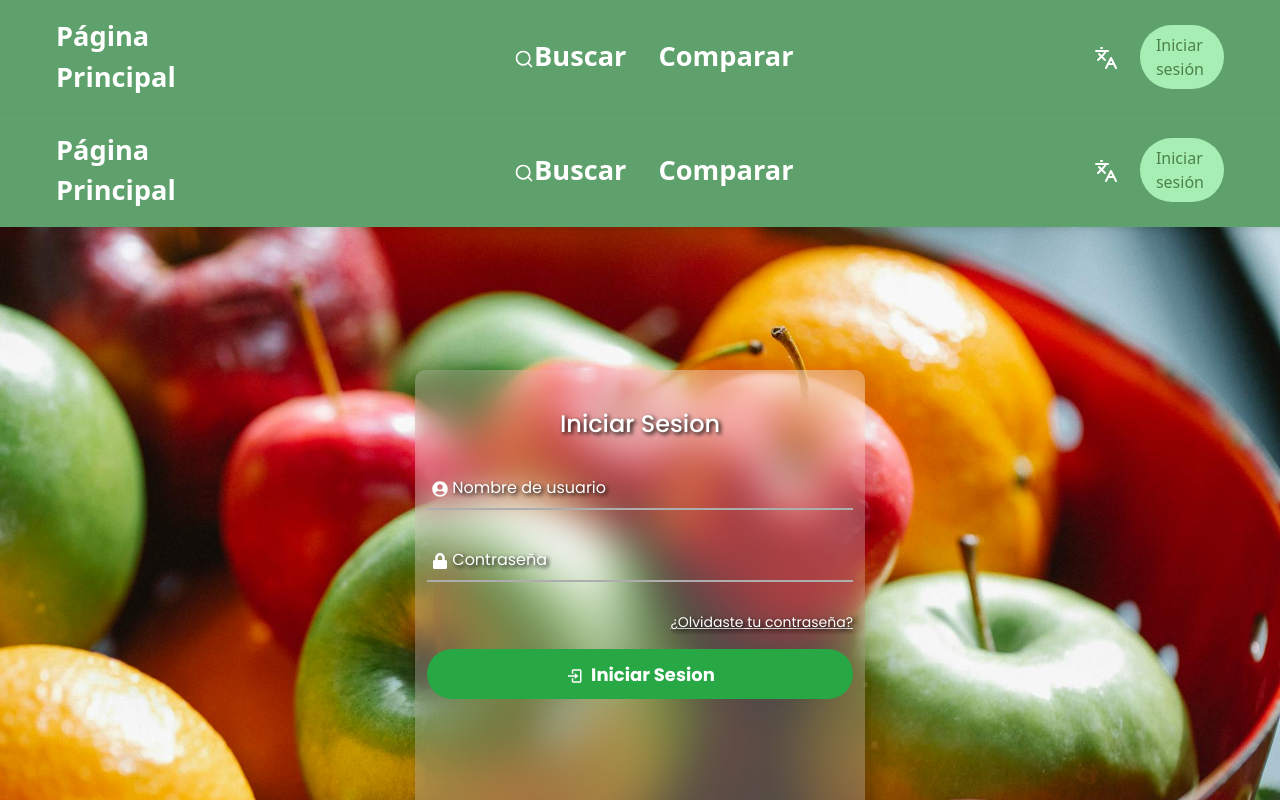
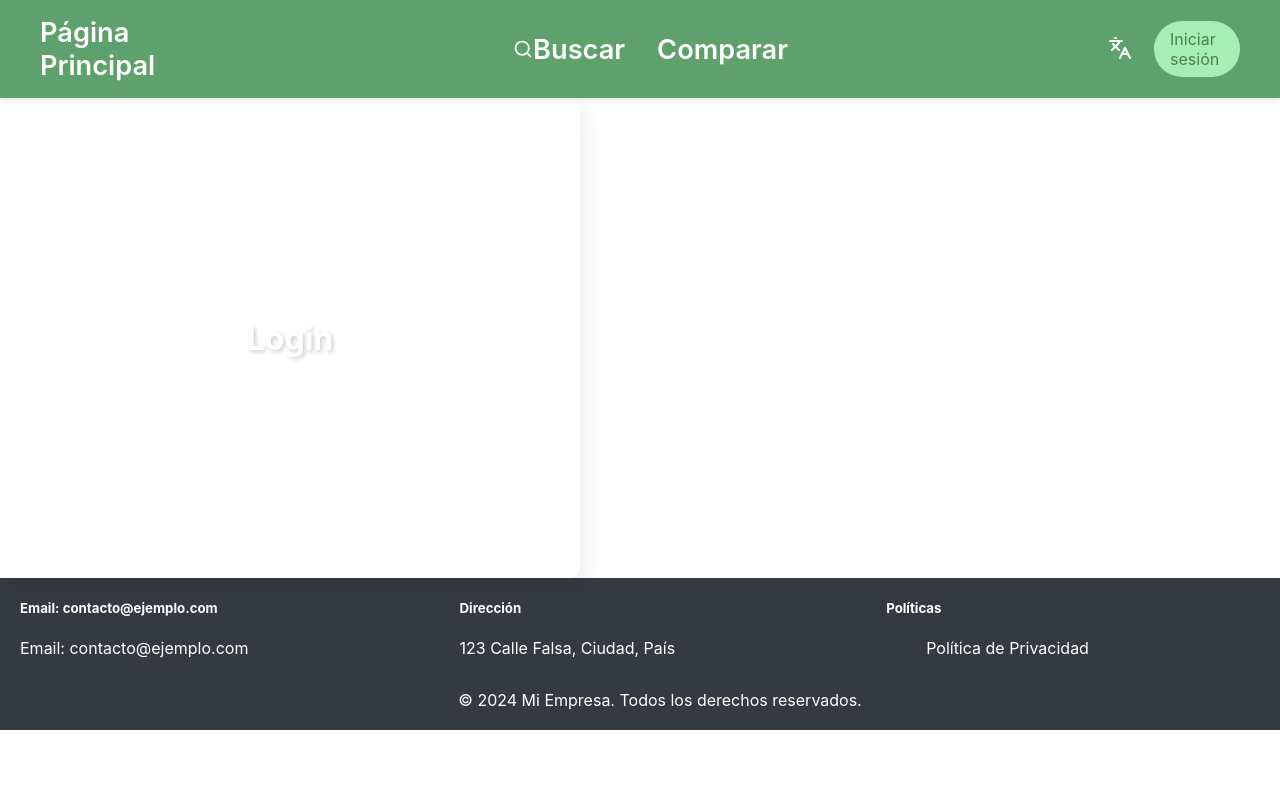
Before and after one commit to Pixoll/food-comp-db-frontend, a Next.js app: page /login in a window 1280 px wide. Shown: the top 800 px of the page. Built offline with nearby package versions, Linux system fonts and the light colour scheme.

Commit message:
Fix: solve general layout bugs

```diff
--- a/src/app/components/Footer.tsx
+++ b/src/app/components/Footer.tsx
@@ -5,8 +5,8 @@ import { useTranslation } from "react-i18next";
 const Footer = () => {
   const {t} = useTranslation();
   return (
-    <footer className="bg-[#343a40] text-white p-[20px] mt-0">
-      <div className="container mx-auto px-4">
+    <footer className="bg-[#343a40] text-[white] pb-[4px]">
+      <div className="container mx-auto px-[20px]">
         <div className="flex flex-wrap items-left justify-between">
           <div className="flex-grow text-[white]">
             <h5 className=""> {t('footer.contact.email')}</h5>
@@ -25,7 +25,7 @@ const Footer = () => {
             </ul>
           </div>
         </div>
-        <div className="mt-3">
+        <div className="mt-[12px]">
           <div className="text-center text-[white]">
           <p>{t('footer.copyright')}</p>
           </div>
--- a/src/app/detail-food/[code]/client.tsx
+++ b/src/app/detail-food/[code]/client.tsx
@@ -116,7 +116,7 @@ export default function ClientDetailPage({code}: { code: string }) {
     return (
         <div className="w-full h-full bg-[#effce8] rounded-t-[2px]">
             {data.commonName.es && (
-                <h2 className="w-full py-[8px] px-[16px] text-[20px] font-[700] text-[#60625f]">
+                <h2 className="w-full py-[8px] px-[16px] font-[700] text-[#60625f] m-[0px]">
                     {code}, {data.commonName.es}
                 </h2>
             )}
--- a/src/app/detail-food/[code]/layout.tsx
+++ b/src/app/detail-food/[code]/layout.tsx
@@ -3,11 +3,9 @@ import Footer from "../../components/Footer";
 
 export default function DetailFoodPageLayout({children}: { children: React.ReactNode }) {
     return (
-        <>
-            <div className="bg-[white] svg-background">
-                {children}
-            </div>
+        <div>
+            {children}
             <Footer/>
-        </>
+        </div>
     )
 }
--- a/src/app/layout.tsx
+++ b/src/app/layout.tsx
@@ -27,11 +27,11 @@ const montserrat = Montserrat({
 
 export default function RootLayout({children}: RootLayoutProps) {
     return (
-        <html lang="en" className={montserrat.className} suppressHydrationWarning>
+        <html lang="en" className={`${montserrat.className} h-full`} suppressHydrationWarning>
         <body>
         <Providers>
-            <div id="root">
-                <NavBar />
+            <div className="flex flex-col" id="root">
+                <NavBar/>
                 {children}
             </div>
         </Providers>
--- /dev/null
+++ b/src/app/login/layout.tsx
@@ -0,0 +1,18 @@
+import React from "react"
+import Footer from "../components/Footer"
+import styles from "./login.module.css"
+type LoginPageLayoutProps = {
+    children: React.ReactNode
+}
+
+export default function LoginPageLayout({children}: LoginPageLayoutProps){
+    return (
+        <div>
+            <div className = {styles.loginContainer}>
+                {children}
+            </div>
+
+            <Footer />
+        </div>
+    )
+}
--- /dev/null
+++ b/src/app/login/login.module.css
@@ -0,0 +1,12 @@
+.login-container{
+    display: flex;
+    align-items: center;
+    justify-content: center;
+    background: url('/public/admin_login_bg.jpg') no-repeat center center;
+    background-size: cover;
+    height: 100%;
+}
+/*
+ * bg image obtained from https://www.pexels.com/photo/delicious-multicolored-apples-and-oranges-with-mandarins-located-in-red-bowl-5945899/
+ * marked as free to use by the photographer
+ */
--- /dev/null
+++ b/src/app/login/page.tsx
@@ -0,0 +1,25 @@
+'use client'
+
+export default function LoginPage(){
+
+    return(
+        <div className="
+                    flex
+                    flex-row
+                    justify-center
+                    items-center
+                    text-[white]
+                    text-shadow-[2px_2px_4px_rgba(0,0,0,0.2)]
+                    w-[500px]
+                    h-[400px]
+                    p-[40px]
+                    rounded-[10px]
+                    shadow-[10px_10px_15px_rgba(0,0,0,0.05)]
+                    bg-contain
+                    bg-[rgba(255,255,255,0.25)]
+                    backdrop-filter-[blur(20px)]
+                    ">
+            <h1>Login</h1>
+        </div>
+    )
+}
--- a/src/app/page.tsx
+++ b/src/app/page.tsx
@@ -32,25 +32,25 @@ export default function HomePage() {
                     bg-cover
                     bg-center
                     h-screen
+                    m-[0px]
                     text-[white]
                     text-center
                     `}>
-                <div className="container mx-auto px-4 h-full">
+                <div className="container mx-auto h-full">
                     <div className="h-full flex justify-center items-center">
                         <div>
                             <h1
                                 className="
-                            font-bold
-                            text-5xl text-shadow-lg
-                            text-shadow-[2px_2px_8px_rgba(0,0,0,0.7)]
-                            font-[Poppins,_sans-serif]
-                            "
-                            >
+                                    font-[700]
+                                    text-[48px]
+                                    text-shadow-[2px_2px_8px_rgba(0,0,0,0.7)]
+                                    font-[Poppins,_sans-serif]
+                                    ">
                                 {t("homepage.title")}
                             </h1>
                             <p
                                 className="
-                            text-5xl
+                            text-[18px]
                             mb-[30px]
                             text-shadow-[2px_2px_8px_rgba(0,0,0,0.7)]
                             font-[Poppins,_sans-serif]
@@ -60,7 +60,7 @@ export default function HomePage() {
                             </p>
 
                             <form onSubmit={handleSubmit} className="w-full flex flex-col items-center">
-                                <div className="flex w-full h-[46px] max-w-xl mx-auto mb-4">
+                                <div className="flex w-full h-[60px] max-w-xl mx-auto mb-[20px]">
                                     <input
                                         type="text"
                                         placeholder={t("search.placeholder")}
@@ -68,26 +68,26 @@ export default function HomePage() {
                                         onChange={(e) => setFoodName(e.target.value)}
                                         className="
                                           w-full
-                                          py-3
-                                          px-6
-                                          text-lg
-                                          border-2
+                                          py-[12px]
+                                          px-[24px]
+                                          text-[18px]
+                                          border-[2px]
                                           border-gray-200
                                           rounded-l-full
                                           focus:outline-none
                                           focus:border-green-500
-                                          shadow-sm
+                                          shadow-[2px_2px_8px_rgba(0,0,0,0.9)]
                                         "
                                         aria-label="Buscar alimentos"
                                     />
                                     <button
                                         type="submit"
                                         className="
-                                          py-3
-                                          px-8
-                                          text-lg
-                                          text-black
-                                          font-medium
+                                          py-[12px]
+                                          px-[32px]
+                                          text-[18px]
+                                          text-[black]
+                                          font-[500]
                                           bg-[#28a745]
                                           hover:bg-[#19732f]
                                           border-none
@@ -95,7 +95,7 @@ export default function HomePage() {
                                           rounded-r-full
                                           transition-colors
                                           duration-200
-                                          shadow-sm
+                                          shadow-[2px_2px_8px_rgba(0,0,0,0.9)]
                                         "
                                     >
                                         {t("search.button")}
--- a/src/assets/css/_login.css
+++ b/src/assets/css/_login.css
@@ -1,6 +1,6 @@
 @import url('https://fonts.googleapis.com/css2?family=Poppins:wght@400;700&display=swap');
 
-.login-background {
+.login-background { /*refactored*/
     display: flex;
     align-items: center;
     justify-content: center;
@@ -8,7 +8,7 @@
      * bg image obtained from https://www.pexels.com/photo/delicious-multicolored-apples-and-oranges-with-mandarins-located-in-red-bowl-5945899/
      * marked as free to use by the photographer
      */
-    background: url('/src/assets/images/admin_login_bg.jpg') no-repeat center center;
+    background: url('/public/admin_login_bg.jpg') no-repeat center center;
     background-size: cover;
     height: 100vh;
 }
--- a/src/core/routes/AppRouter.tsx
+++ b/src/core/routes/AppRouter.tsx
@@ -34,7 +34,7 @@ export const AppRouter = () => {
       <Suspense fallback={<FaSpinner/>}>
         <Routes>
             {/* <Route path="/" element={<HomePage/>}/>*/}
-          <Route path="login" element={<LoginPage/>}/>
+            {/*<Route path="login" element={<LoginPage/>}/>*/}
             {/*<Route path="search" element={<SearchPage/>}/>*/}
           <Route path="comparison" element={<ComparisonPage/>}/>
             {/*<Route path="search/details/:code" element={<DetailPage/>}/>*/}
```
Also changed, not shown: src/app/search/layout.tsx (+5 -4 lines), public/admin_login_bg.jpg (renamed from src/assets/images/admin_login_bg.jpg), src/app/globals.css.
